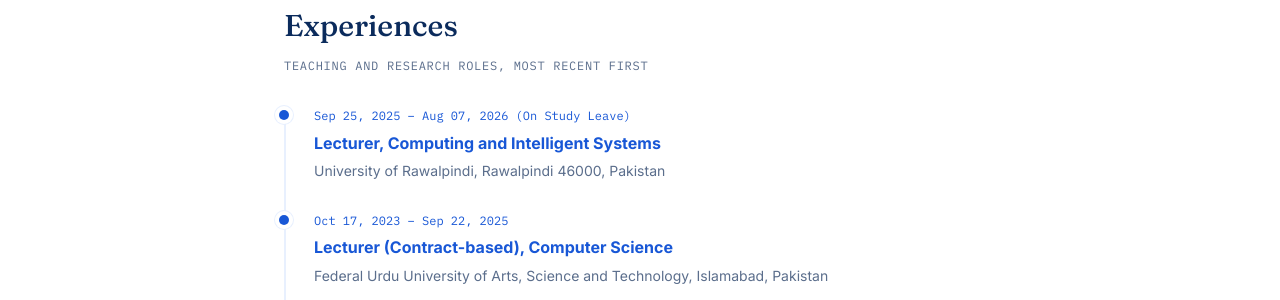
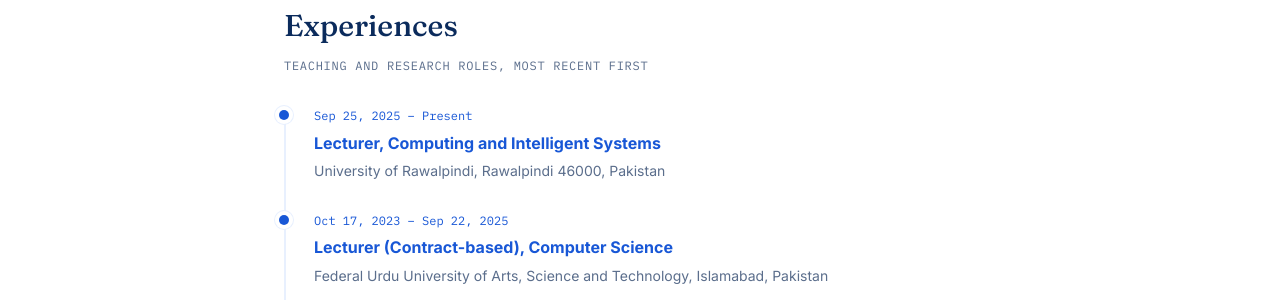
Before and after one commit to m-adilk/m-adilk.github.io, a Jekyll site: the page built from index.html, in a window 1280 px wide and 900 px high, scrolled down 2347 px. Shown: the part 152-452 px from the top of the window. Built offline with Jekyll 4.4.1, drawn with Linux system fonts in a browser that asks for light colours; a style sheet for code colours, icons or effects is not loaded.

Commit message:
Update _experiences/university-of-rawalpindi-lecturer.md (via Pages CMS)

```diff
--- a/_experiences/university-of-rawalpindi-lecturer.md
+++ b/_experiences/university-of-rawalpindi-lecturer.md
@@ -1,7 +1,7 @@
 ---
 title: Lecturer, Computing and Intelligent Systems
 slug: university-of-rawalpindi-lecturer
-period: Sep 25, 2025 – Aug 07, 2026 (On Study Leave)
+period: "Sep 25, 2025 – Present "
 organization: University of Rawalpindi, Rawalpindi 46000, Pakistan
 order: 1
 ---
```
